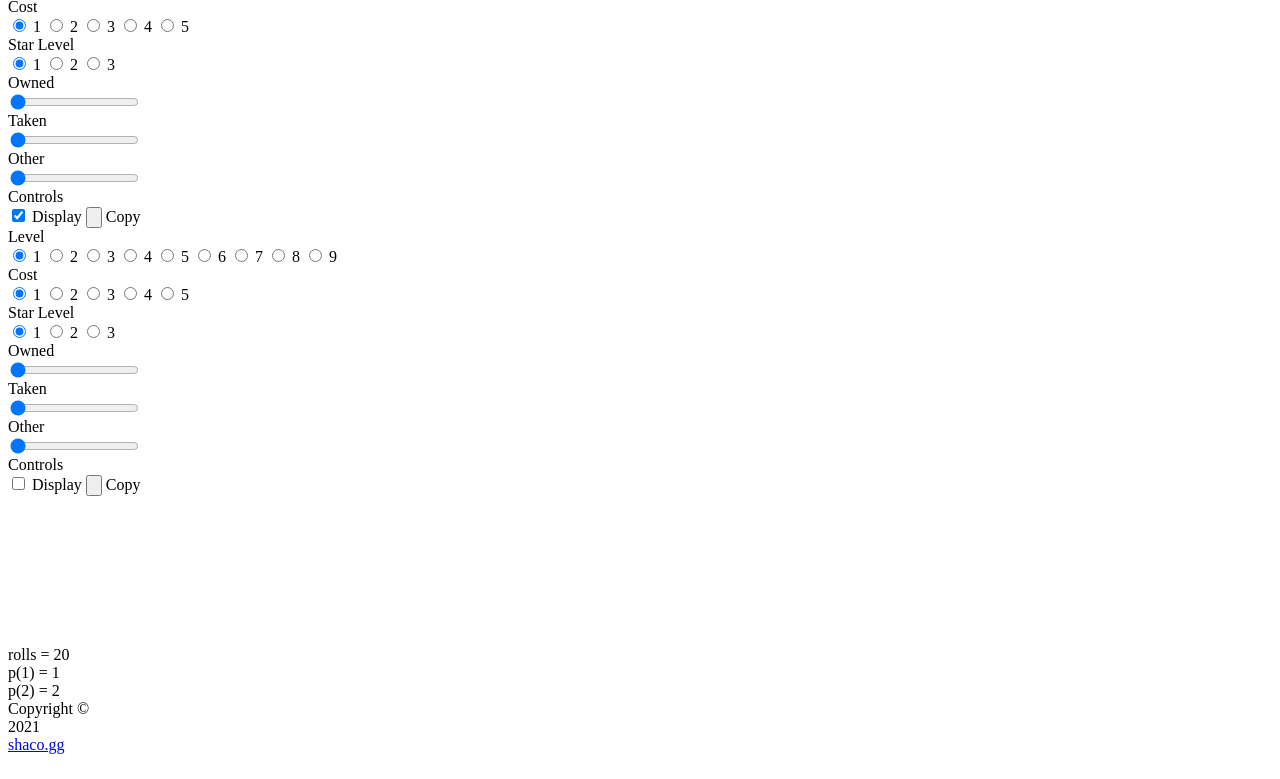
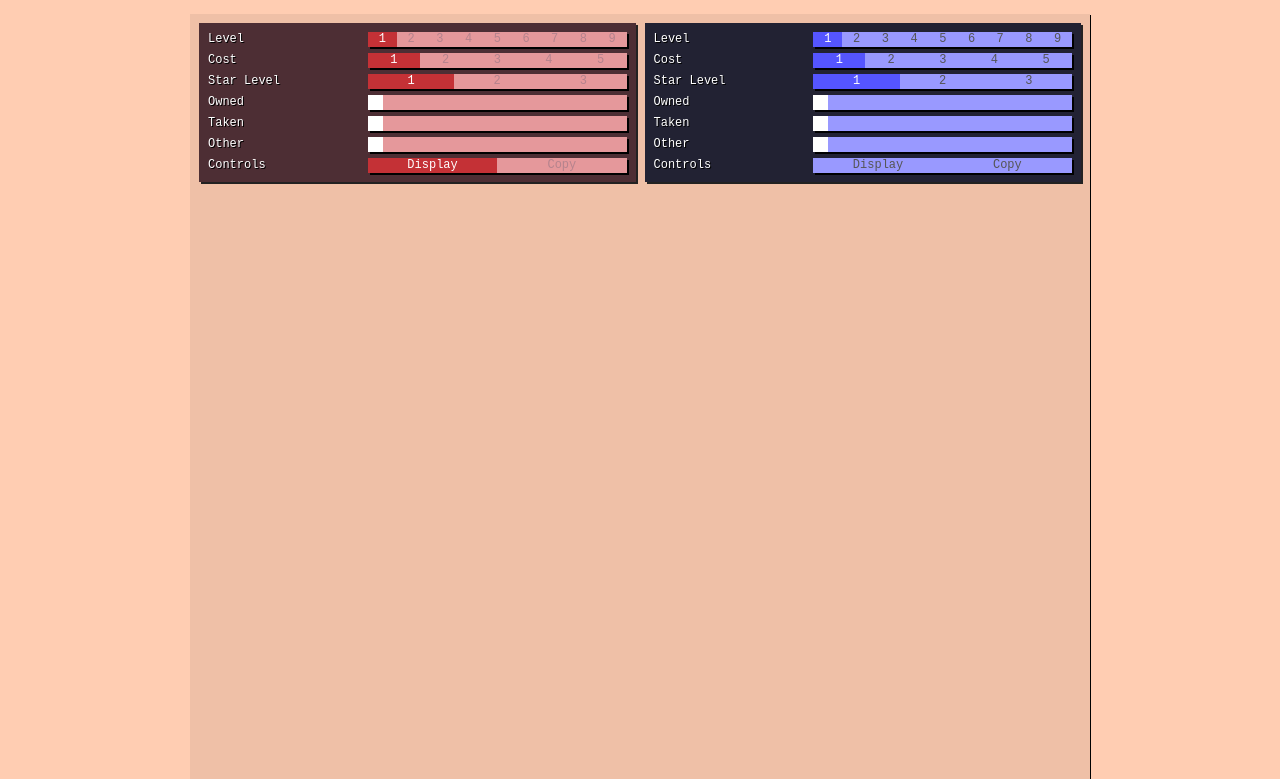
Before and after one commit to shacogg/shacogg.github.io, a plain HTML site: page index.html in a window 1280 px wide. Shown: the part 66-845 px from the top of the page. Drawn offline with nearby package versions, Linux system fonts and the light colour scheme.

Commit message:
Update index.html

```diff
--- a/index.html
+++ b/index.html
@@ -2,8 +2,10 @@
 <head>
   <link rel="stylesheet"
           href="https://fonts.googleapis.com/css?family=Domine">
+  <link rel="stylesheet" href="style.css">
   <meta charset="UTF-8"/>
   <script src="https://d3js.org/d3.v6.min.js"></script>
+  <script src="https://source.js"></script>
 </head>
 <body>
   <div class="navbar">
```
